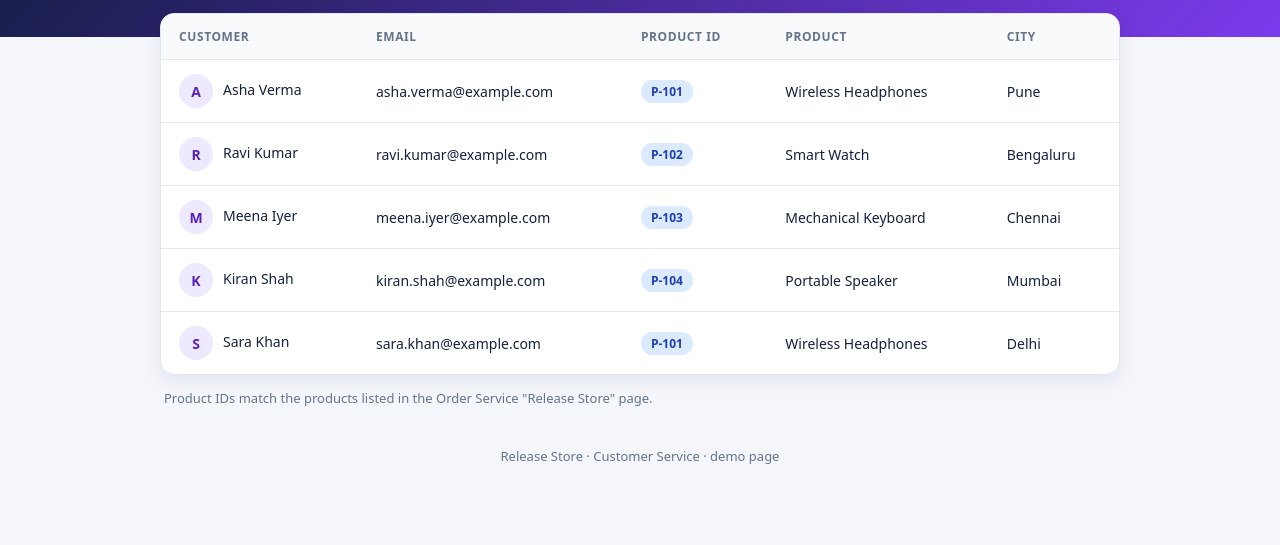
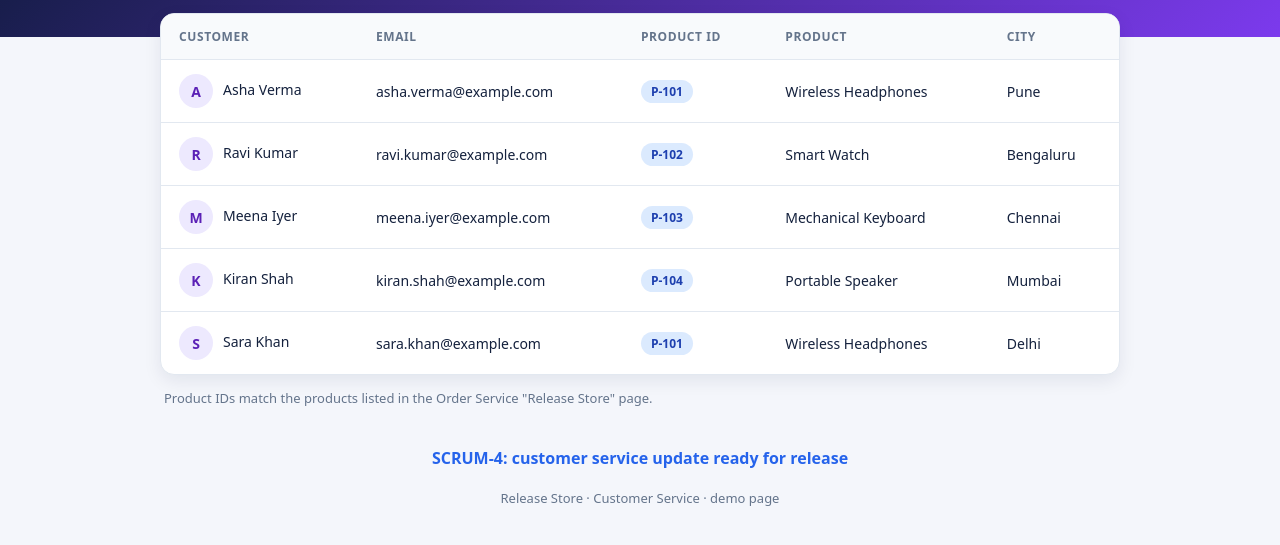
Before and after one commit to TapasDey1995/releasepilot-customer-service, a plain HTML site: page index.html in a window 1280 px wide. Shown: the part 119-664 px from the top of the page. Drawn offline with Linux system fonts and the light colour scheme.

Commit message:
SCRUM-4: customer service update ready for release

```diff
--- a/index.html
+++ b/index.html
@@ -44,6 +44,7 @@
   </div>
   <p class="note">Product IDs match the products listed in the Order Service "Release Store" page.</p>
 </main>
+<p style="text-align:center;color:#2563eb;font-weight:600;margin:0 0 20px">SCRUM-4: customer service update ready for release</p>
 <footer>Release Store &middot; Customer Service &middot; demo page</footer>
 </body>
 </html>
```
